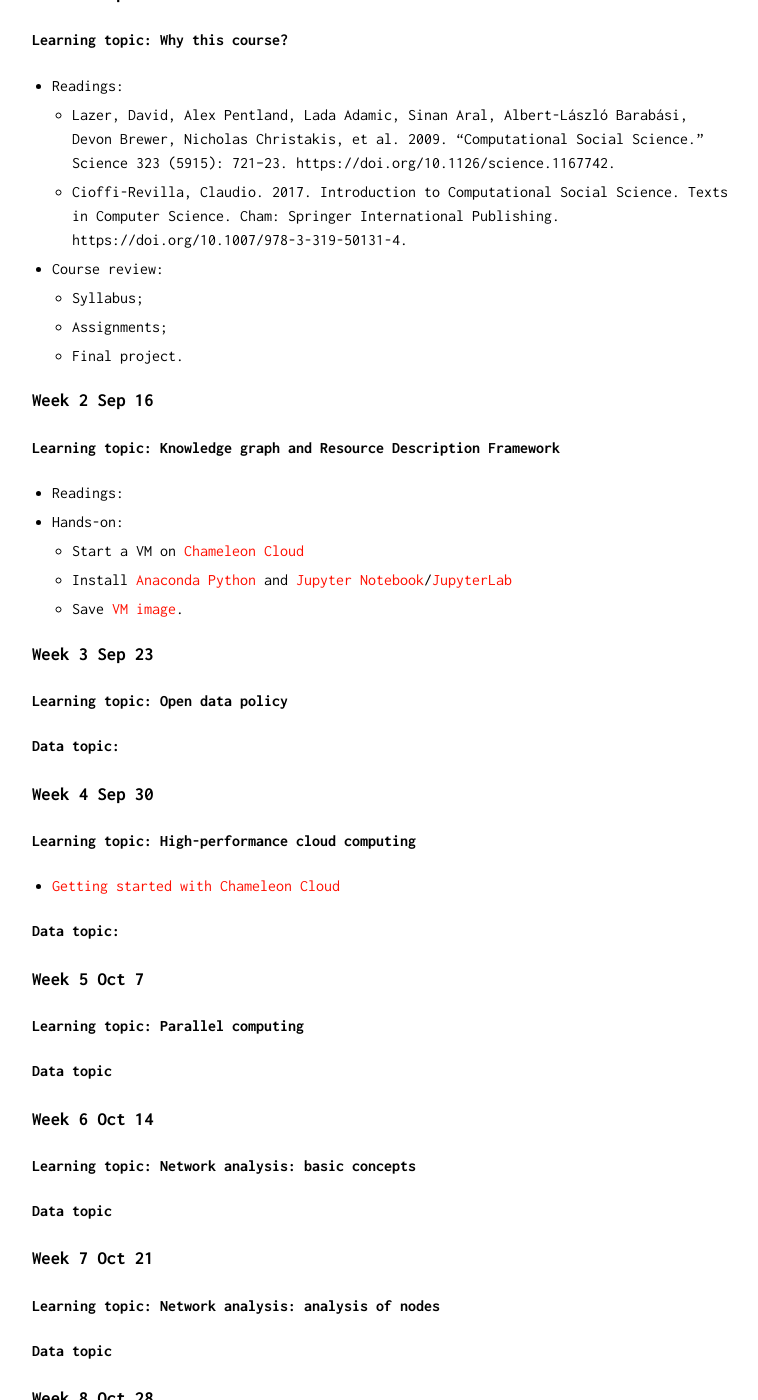
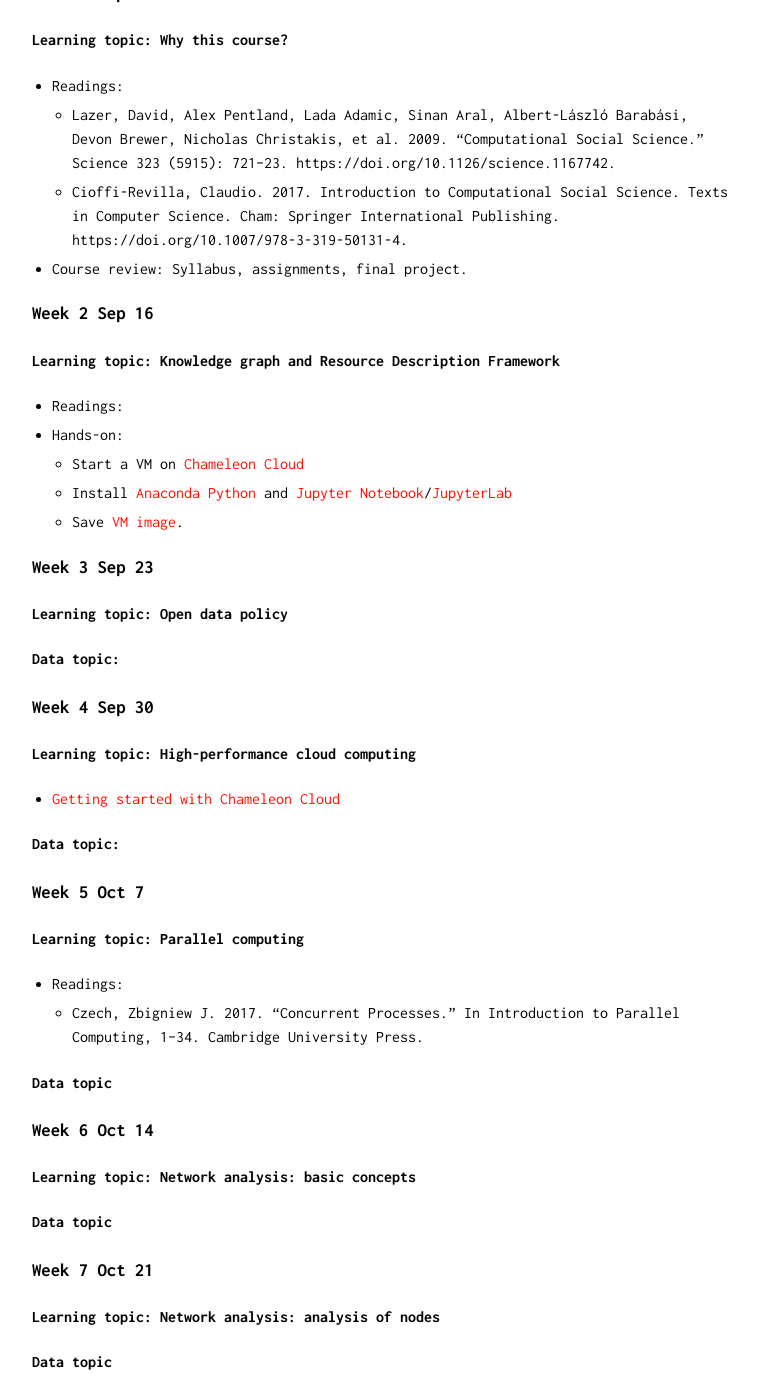
Before and after one commit to Xinjian-Paul-Li/open_data, a Jekyll site: the page built from docs/course_schedule.md, in a window 1280 px wide and 1400 px high, scrolled down 595 px. Shown: the whole window, without its empty margins (238-996 px from the left). Built offline with Jekyll 4.4.1, drawn with Linux system fonts in a browser that asks for light colours; our own code applies the rules of GitHub Pages for plain Markdown files.

Commit message:
update course schedule

```diff
--- a/docs/course_schedule.md
+++ b/docs/course_schedule.md
@@ -16,10 +16,7 @@
 - Readings:
 	- Lazer, David, Alex Pentland, Lada Adamic, Sinan Aral, Albert-László Barabási, Devon Brewer, Nicholas Christakis, et al. 2009. “Computational Social Science.” Science 323 (5915): 721–23. https://doi.org/10.1126/science.1167742.
 	- Cioffi-Revilla, Claudio. 2017. Introduction to Computational Social Science. Texts in Computer Science. Cham: Springer International Publishing. https://doi.org/10.1007/978-3-319-50131-4.
-- Course review:
-	- Syllabus;
-	- Assignments;
-	- Final project.
+- Course review: Syllabus, assignments, final project.
 
 ### <a name="w2"></a> Week 2 Sep 16
 #### Learning topic: Knowledge graph and Resource Description Framework
@@ -42,6 +39,9 @@
 
 ### <a name="w5"></a> Week 5 Oct 7
 #### Learning topic: Parallel computing
+- Readings:
+	- Czech, Zbigniew J. 2017. “Concurrent Processes.” In Introduction to Parallel Computing, 1–34. Cambridge University Press.
+
 #### Data topic
 
 ### <a name="w6"></a> Week 6 Oct 14
```
